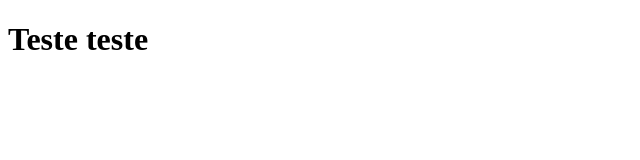
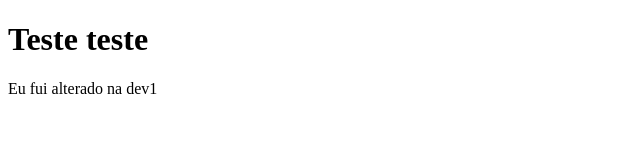
Before and after one commit to LucasMateus7/Testando, a plain HTML site: page index.html in a window 1280 px wide. Shown: the whole page, without its empty margins (0-640 px from the left). Drawn offline with Linux system fonts and the light colour scheme.

Commit message:
adicionei um paragrafo

```diff
--- a/index.html
+++ b/index.html
@@ -8,5 +8,6 @@
 </head>
 <body>
     <h1>Teste teste</h1>
+    <p>Eu fui alterado na dev1</p>
 </body>
 </html>
```
